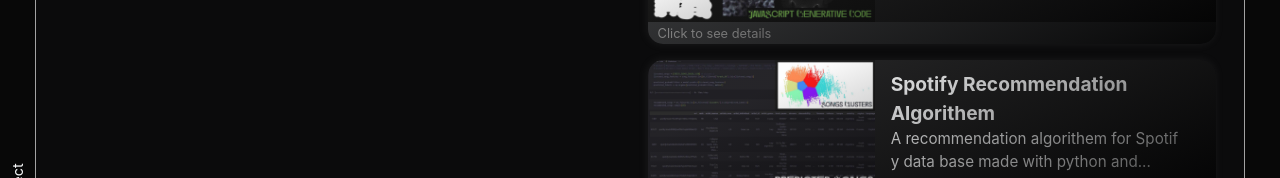
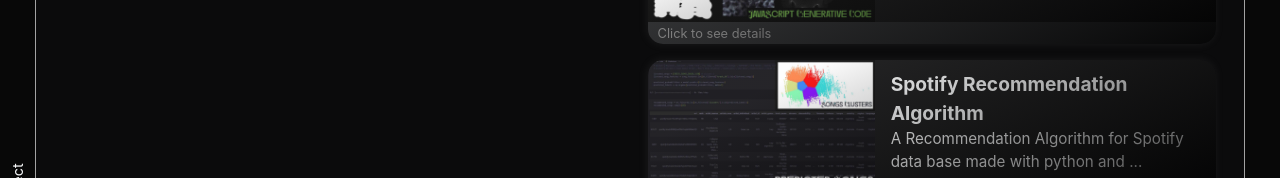
Before and after one commit to haithamexe/portfolio, a React (Vite) app: page /projects in a window 1280 px wide. Shown: the part 508-686 px from the top of the page. Built offline with nearby package versions, Linux system fonts and the light colour scheme.

Commit message:
fixed a typo and home text

```diff
--- a/src/styles/home.css
+++ b/src/styles/home.css
@@ -28,6 +28,11 @@
   /* hyphens: auto; */
   @media screen and (max-width: 750px) {
     font-size: 0.84rem;
+    hyphens: auto;
+    word-spacing: -0.05rem;
+
+    /* word-break: keep-all; */
+    /* text-align: left; */
     /* line-height: 0.95rem; */
   }
 }
--- a/src/utils/projects.js
+++ b/src/utils/projects.js
@@ -105,9 +105,9 @@
   },
   {
     id: 3,
-    title: "Spotify Recommendation Algorithem",
+    title: "Spotify Recommendation Algorithm",
     description:
-      "A recommendation algorithem for Spotify data base made with python and scikit-learn using k-means and clustring to find similarties in clusters and then using a decision tree to finish recommending similar songs .",
+      "A Recommendation Algorithm for Spotify data base made with python and scikit-learn using k-means and clustring to find similarities in clusters and then using a decision tree to finish recommending similar songs .",
     image: "/images/spotify-recommendation.webp",
     links: [
       {
@@ -117,7 +117,7 @@
     ],
 
     features: [
-      "Recommendation Algorithem",
+      "Recommendation Algorithm",
       "Python",
       "Scikit-learn",
       "K-means",
```
